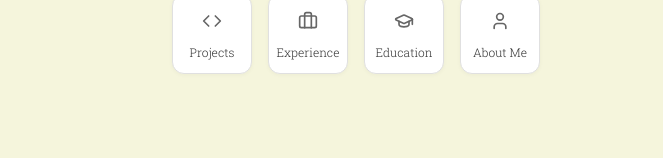
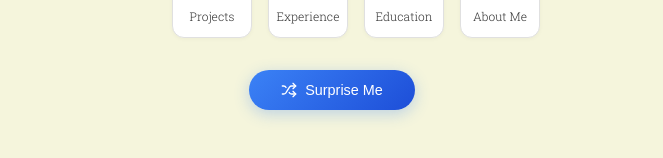
Before and after one commit to OllieL1/portfolio-search, a Next.js app in the folder portfolio-search/: page / in a window 1280 px wide. Shown: the part 482-640 px from the top of the page, without its empty margins (308-971 px from the left). Built offline with nearby package versions, Linux system fonts and the light colour scheme; no server answers.

Commit message:
Added a surprise me button and a few more enhancements towards tab manager

```diff
--- a/portfolio-search/src/components/HomePage/index.tsx
+++ b/portfolio-search/src/components/HomePage/index.tsx
@@ -3,9 +3,8 @@
 import React, { useState, useMemo } from 'react';
 import { useRouter } from 'next/navigation';
 import styled from 'styled-components';
-import { Code, Briefcase, GraduationCap, User, Linkedin, Github, Tag } from 'lucide-react';
+import { Code, Briefcase, GraduationCap, User, Linkedin, Github, Tag, Shuffle } from 'lucide-react';
 import { useIsClient } from '../../hooks/useWindow';
-import { GlobalStyle } from './GlobalStyles';
 import AnimatedLogo from './AnimatedLogo';
 import SearchBar from './SearchBar';
 import Shortcuts from './Shortcuts';
@@ -48,6 +47,37 @@ const SearchSection = styled.div`
   flex-direction: column;
   align-items: center;
   gap: 2rem;
+`;
+
+const SurpriseMeButton = styled.button`
+  background: linear-gradient(135deg, #3b82f6 0%, #1d4ed8 100%);
+  color: white;
+  border: none;
+  border-radius: 25px;
+  padding: 0.75rem 2rem;
+  font-size: 0.9rem;
+  font-weight: 500;
+  cursor: pointer;
+  transition: all 0.3s ease;
+  display: flex;
+  align-items: center;
+  gap: 0.5rem;
+  box-shadow: 0 4px 15px rgba(59, 130, 246, 0.3);
+
+  &:hover {
+    transform: translateY(-2px);
+    box-shadow: 0 8px 25px rgba(59, 130, 246, 0.4);
+    background: linear-gradient(135deg, #2563eb 0%, #1e40af 100%);
+  }
+
+  &:active {
+    transform: translateY(0);
+  }
+
+  @media (max-width: 768px) {
+    padding: 0.6rem 1.5rem;
+    font-size: 0.85rem;
+  }
 `;
 
 // Main component
@@ -94,6 +124,22 @@ const HomePage: React.FC = () => {
   const navigateToSkill = (skill: string) => {
     router.push(`/skills/${encodeURIComponent(skill)}`);
     setShowAutocomplete(false);
+  };
+
+  const navigateToRandomContent = () => {
+    // Get all content items from all categories
+    const allContent = [
+      ...contentData.experiences,
+      ...contentData.projects,
+      ...contentData.education,
+      ...contentData.about
+    ];
+
+    if (allContent.length > 0) {
+      const randomIndex = Math.floor(Math.random() * allContent.length);
+      const randomContent = allContent[randomIndex];
+      navigateToContent(randomContent.id);
+    }
   };
 
   const safeWindowOpen = (url: string) => {
@@ -309,7 +355,6 @@ const HomePage: React.FC = () => {
 
   return (
     <>
-      <GlobalStyle />
       <Container>
         <SearchSection>
           <AnimatedLogo />
@@ -323,6 +368,10 @@ const HomePage: React.FC = () => {
             onBlur={handleBlur}
           />
           <Shortcuts shortcuts={shortcuts} />
+          <SurpriseMeButton onClick={navigateToRandomContent}>
+            <Shuffle size={16} />
+            Surprise Me
+          </SurpriseMeButton>
         </SearchSection>
       </Container>
     </>
--- a/portfolio-search/src/components/TabManager/styles.ts
+++ b/portfolio-search/src/components/TabManager/styles.ts
@@ -5,7 +5,7 @@ export const SidebarHoverArea = styled.div`
   position: fixed;
   left: 0;
   top: 0;
-  width: 60px;
+  width: 80px;
   height: 100vh;
   z-index: 45;
   display: flex;
@@ -52,7 +52,7 @@ export const SidebarContainer = styled.div<{ $open: boolean; $pinned: boolean }>
   transition: all 0.3s cubic-bezier(0.4, 0, 0.2, 1);
   z-index: 50;
   width: ${props => props.$open ? '320px' : '0px'};
-  overflow: hidden;
+  overflow-x:auto;
 
   @media (max-width: 768px) {
     display: none;
@@ -64,7 +64,6 @@ export const SidebarHeader = styled.div`
   align-items: center;
   gap: 0.5rem;
   padding: 1rem;
-  border-bottom: 1px solid #e5e7eb;
 `;
 
 export const NewSearchContainer = styled.div`
@@ -237,14 +236,15 @@ export const DesktopContent = styled.div<{ $sidebarOpen: boolean }>`
 
 // Mobile Bottom Tabs Styles
 // Mobile Bottom Tabs Styles
+// Mobile Bottom Tabs Styles
 export const MobileTabsContainer = styled.div`
   position: fixed;
   bottom: 0;
   left: 0;
   right: 0;
-  background: rgba(255, 255, 255, 0.7);
-  backdrop-filter: blur(20px);
-  border-top: 1px solid rgba(229, 231, 235, 0.5);
+  background: rgba(255, 255, 255, 0.2);
+  backdrop-filter: blur(30px);
+  border-top: 1px solid rgba(255, 255, 255, 0.2);
   padding: 1rem;
   z-index: 50;
 
@@ -272,16 +272,17 @@ export const MobileNewSearchButton = styled.button<{ $active: boolean }>`
   display: flex;
   align-items: center;
   justify-content: center;
-  border: none;
+  border: 1px solid rgba(255, 255, 255, 0.3);
   cursor: pointer;
   transition: all 0.2s ease;
-  background: ${props => props.$active ? '#3b82f6' : 'rgba(249, 250, 251, 0.8)'};
+  background: ${props => props.$active ? 'rgba(59, 130, 246, 0.9)' : 'rgba(255, 255, 255, 0.3)'};
   color: ${props => props.$active ? 'white' : '#374151'};
-  box-shadow: ${props => props.$active ? '0 8px 20px -3px rgba(59, 130, 246, 0.3)' : 'none'};
-  backdrop-filter: blur(10px);
+  box-shadow: ${props => props.$active ? '0 8px 20px -3px rgba(59, 130, 246, 0.4)' : '0 4px 12px rgba(0, 0, 0, 0.1)'};
+  backdrop-filter: blur(15px);
 
   &:hover {
     transform: translateY(-1px);
+    background: ${props => props.$active ? 'rgba(59, 130, 246, 1)' : 'rgba(255, 255, 255, 0.4)'};
   }
 `;
 
@@ -292,12 +293,17 @@ export const MobileTabItem = styled.div<{ $active: boolean }>`
   gap: 0.5rem;
   padding: 0.5rem 1rem;
   border-radius: 2rem;
+  border: 1px solid rgba(255, 255, 255, 0.3);
   cursor: pointer;
   transition: all 0.2s ease;
-  background: ${props => props.$active ? '#3b82f6' : 'rgba(249, 250, 251, 0.8)'};
+  background: ${props => props.$active ? 'rgba(59, 130, 246, 0.9)' : 'rgba(255, 255, 255, 0.3)'};
   color: ${props => props.$active ? 'white' : '#374151'};
-  box-shadow: ${props => props.$active ? '0 8px 20px -3px rgba(59, 130, 246, 0.3)' : 'none'};
-  backdrop-filter: blur(10px);
+  box-shadow: ${props => props.$active ? '0 8px 20px -3px rgba(59, 130, 246, 0.4)' : '0 4px 12px rgba(0, 0, 0, 0.1)'};
+  backdrop-filter: blur(15px);
+
+  &:hover {
+    background: ${props => props.$active ? 'rgba(59, 130, 246, 1)' : 'rgba(255, 255, 255, 0.4)'};
+  }
 
   .tab-title {
     font-size: 0.875rem;
```
